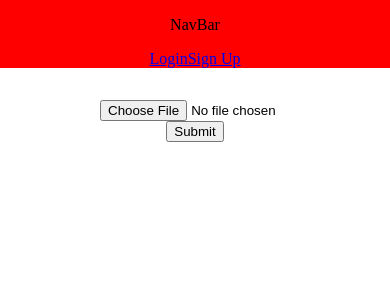
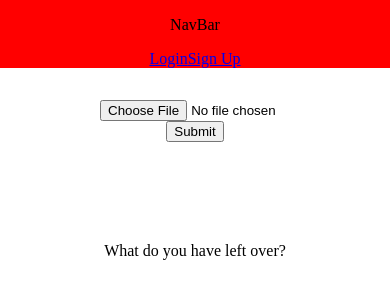
Before and after one commit to Kayrod23/left_overs, a React Native app: screen / in a window 390 px wide. Shown: the top 300 px of the page. Built offline with nearby package versions, Linux system fonts and the light colour scheme.

Commit message:
restructure

```diff
--- a/src/pages/Home.jsx
+++ b/src/pages/Home.jsx
@@ -13,14 +13,16 @@ const openai = new OpenAI({
 // console.log(openai);
 
 function Home () {
-  // const [imageUrl, setImageUrl] = useState("");
+  // let loading = false;
+  const [loading, setLoading] = useState(false);
   const [message, setMessage] = useState("");
-  const [recipeSteps, setRecipeSteps] = useState("");
-
+  const [recipeSteps, setRecipeSteps] = useState("Here");
   // takeImageInput takes an image file from your computer and send it to imgbb to be hosted so the image now has a url linked to it.
   // this allows it to be sent to chatgpt and analyzed to create a recipe.
   function takeImageInputAndSendToOpenAI(event) {
     event.preventDefault();
+    setLoading(true);
+    // loading = true;
     const form = new FormData(event.target);
     fetch(`https://api.imgbb.com/1/upload?expiration=600&key=${IMGBB_API}`, {
       method: 'POST',
@@ -33,8 +35,38 @@ function Home () {
         return response.json();
       })
       .then(data => {
-        async function imageTest (imageUrl) {
-          console.log(2)
+        showChatGPTUserImage(data.data.url);
+      //   async function imageTest () {
+      //     const response = await openai.chat.completions.create({
+      //       model: "gpt-4-vision-preview",
+      //       messages: [
+      //         {
+      //           role: "user",
+      //           content: [
+      //             { type: "text", text: "Generate a recipe, list recipe name only" },
+      //             {
+      //               type: "image_url",
+      //               image_url: {
+      //                 "url": `${data.data.url}`,
+      //               },
+      //             },
+      //           ],
+      //         },
+      //       ],
+      //     });
+      //     console.log(response.choices[0].message.content);
+      //     setMessage(response.choices[0].message.content);
+      //     // send this to the back end along with the steps when completed
+      //   }
+      //   // imageTest();
+      // })
+      })
+      .catch(error => {
+        console.error('Error uploading image:', error);
+      });
+    }
+      //run showChatGPTUserImage() if imageUrl is updated
+      async function showChatGPTUserImage (imageUrl) {
         const response = await openai.chat.completions.create({
           model: "gpt-4-vision-preview",
           messages: [
@@ -45,72 +77,46 @@ function Home () {
                 {
                   type: "image_url",
                   image_url: {
-                      "url": `${data.data.url}`,
+                    "url": `${imageUrl}`,
                   },
                 },
               ],
             },
           ],
         });
-          console.log(response.choices[0].message.content);
         setMessage(response.choices[0].message.content);
         // send this to the back end along with the steps when completed
       }
-        imageTest();
-      })
-      .catch(error => {
-        console.error('Error uploading image:', error);
-      });
-
-      //run showChatGPTUserImage() if imageUrl is updated
-      // if (imageUrl) {
-      //   // useEffect(() => {
-      //     console.log(1)
-      //     async function imageTest (imageUrl) {
-      //       console.log(2)
-      //       const response = await openai.chat.completions.create({
-      //         model: "gpt-4-vision-preview",
-      //         messages: [
-      //           {
-      //             role: "user",
-      //             content: [
-      //               { type: "text", text: "Generate a recipe, list recipe name only" },
-      //               {
-      //                 type: "image_url",
-      //                 image_url: {
-      //                   "url": `${imageUrl}`,
-      //                 },
-      //               },
-      //             ],
-      //           },
-      //         ],
-      //       });
-      //       console.log(response.choices[0].message.content);
-      //       setMessage(response.choices[0].message.content);
-      //       // send this to the back end along with the steps when completed
-      //     }
-      //     imageTest();
-      //   // }, [])
-      //}
-  }
-
+      // imageTest();
   // console.log(imageUrl);
   console.log(message);
+  // if (message && recipeSteps) {
+  //   loading = false;
+  // }
   return (
     <div style={styles.container}>
       <NavBar/>
-      { message ?
+      <div>
+         <form style={styles.form} onSubmit={takeImageInputAndSendToOpenAI}>
+          {/* <label htmlFor='file'>Image</label> */}
+          <input id="file" type="file" accept="image/*" capture="camera" name="image"/>
+          <button type="submit">Submit</button>
+        </form>
+        { loading ?
+        <div>Loading</div>
+        :
+        <div>
+          { message && recipeSteps ?
             <div>
               <h2 style={styles.recipe}>{message ? message : "Recipe Name"}</h2>
               <p style={styles.recipeSteps}>{recipeSteps ? recipeSteps : "Lorem ipsum dolor sit amet, consectetur adipiscing elit, sed do eiusmod tempor incididunt ut labore et dolore magna aliqua. Ut enim ad minim veniam, quis nostrud exercitation ullamco laboris nisi ut aliquip ex ea commodo consequat. Duis aute irure dolor in reprehenderit in voluptate velit esse cillum dolore eu fugiat nulla pariatur. Lorem ipsum dolor sit amet, consectetur adipiscing elit, sed do eiusmod tempor incididunt ut labore et dolore magna aliqua. Ut enim ad minim veniam, quis nostrud exercitation ullamco laboris nisi ut aliquip ex ea commodo consequat. Duis aute irure dolor in reprehenderit in voluptate velit esse cillum dolore eu fugiat nulla pariatur. Lorem ipsum dolor sit amet, consectetur adipiscing elit, sed do eiusmod tempor incididunt ut labore et dolore magna aliqua. Ut enim ad minim veniam, quis nostrud exercitation ullamco laboris nisi ut aliquip ex ea commodo consequat. Duis aute irure dolor in reprehenderit in voluptate velit esse cillum dolore eu fugiat nulla pariatur. Lorem ipsum dolor sit amet, consectetur adipiscing elit, sed do eiusmod tempor incididunt ut labore et dolore magna aliqua. Ut enim ad minim veniam, quis nostrud exercitation ullamco laboris nisi ut aliquip ex ea commodo consequat. Duis aute irure dolor in reprehenderit in voluptate velit esse cillum dolore eu fugiat nulla pariatur."}</p>
             </div>
             :
-        <form style={styles.form} onSubmit={takeImageInputAndSendToOpenAI}>
-          {/* <label htmlFor='file'>Image</label> */}
-          <input id="file" type="file" accept="image/*" capture="camera" name="image"/>
-          <button type="submit">Submit</button>
-        </form>
+            <div>What do you have left over?</div>
           }
+        </div>
+        }
+      </div>
     </div>
   )
 }
```
Lines whose indentation alone changed are shown as unchanged.
